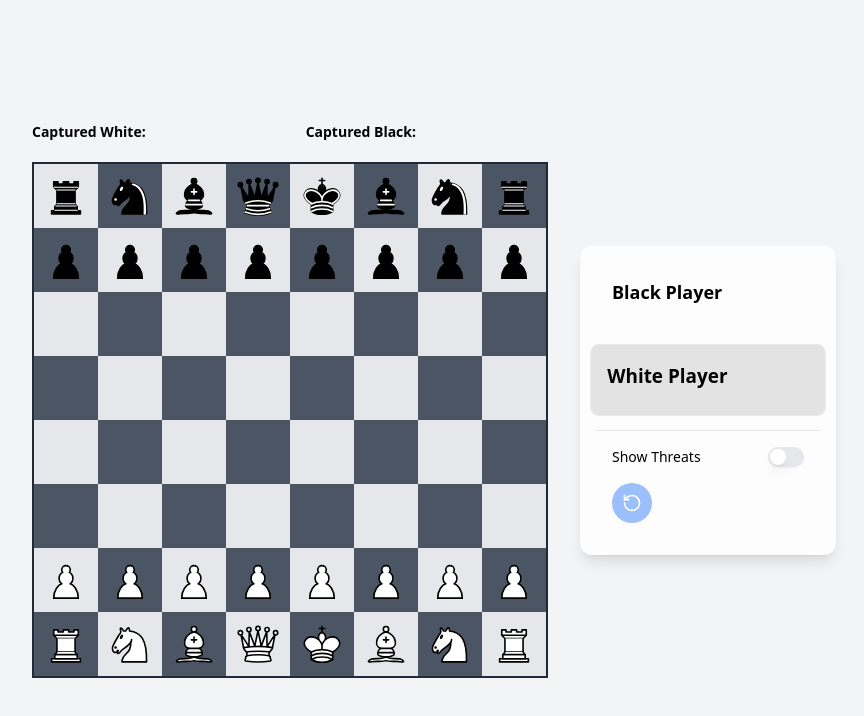
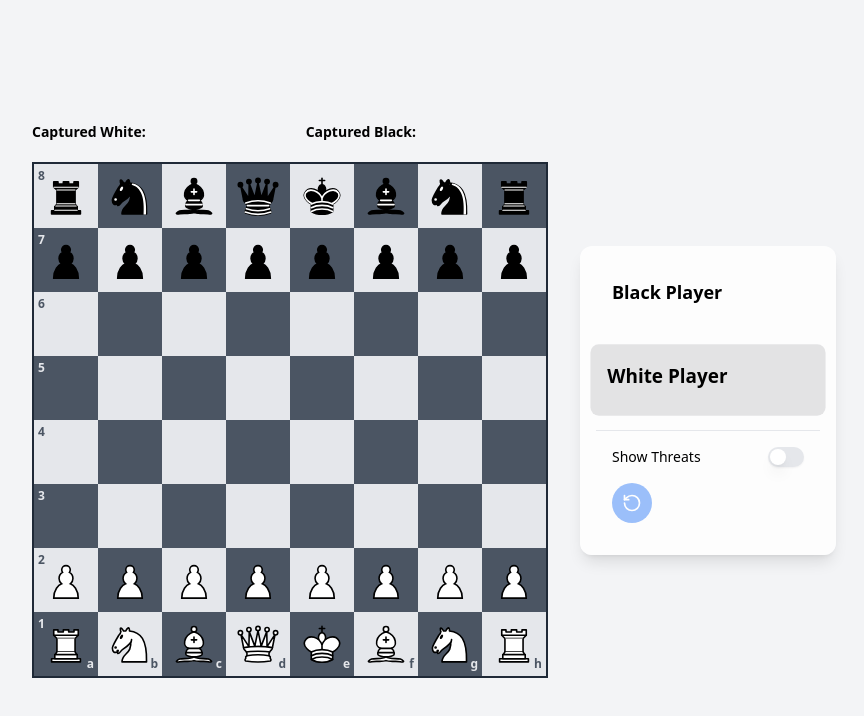
Before and after one commit to dowells-mike/chess-game, a React (Create React App) app: page / in a window 1280 px wide. Shown: the top 716 px of the page, without its empty margins (206-1070 px from the left). Built offline with nearby package versions, Linux system fonts and the light colour scheme.

Commit message:
files and ranks

```diff
--- a/src/App.tsx
+++ b/src/App.tsx
@@ -427,7 +427,7 @@ const App: React.FC = () => {
               return (
                 <div
                   key={pos}
-                  className={`w-16 h-16 flex items-center justify-center relative cursor-pointer
+                  className={`w-16 h-16 flex items-center justify-center relative cursor-pointer group
                     ${isDark ? "bg-gray-600" : "bg-gray-200"}
                     ${isLastMoveFrom || isLastMoveTo ? "!bg-yellow-200" : ""}
                     ${isUnderAttack ? "!bg-red-400" : ""}
@@ -445,6 +445,19 @@ const App: React.FC = () => {
                       alt={`${piece.color}${piece.type}`}
                       className="w-12 h-12 pointer-events-none"
                     />
+                  )}
+                  {/* File and rank labels */}
+                  {colIndex === 0 && (
+                    <span className={`absolute left-1 top-1 text-xs font-semibold
+                      ${isDark ? 'text-gray-200' : 'text-gray-600'}`}>
+                      {8 - rowIndex}
+                    </span>
+                  )}
+                  {rowIndex === 7 && (
+                    <span className={`absolute right-1 bottom-1 text-xs font-semibold
+                      ${isDark ? 'text-gray-200' : 'text-gray-600'}`}>
+                      {String.fromCharCode(97 + colIndex)}
+                    </span>
                   )}
                 </div>
               );
```
